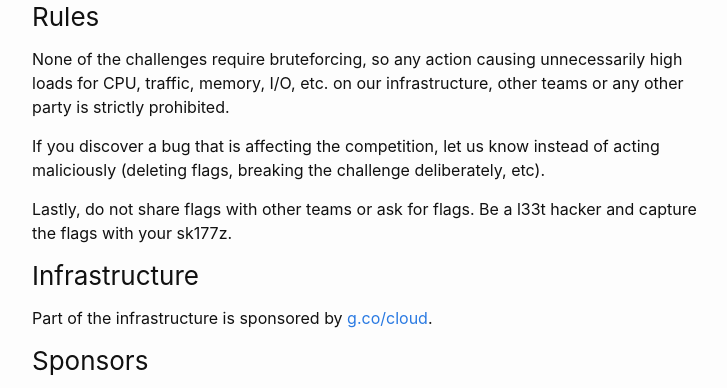
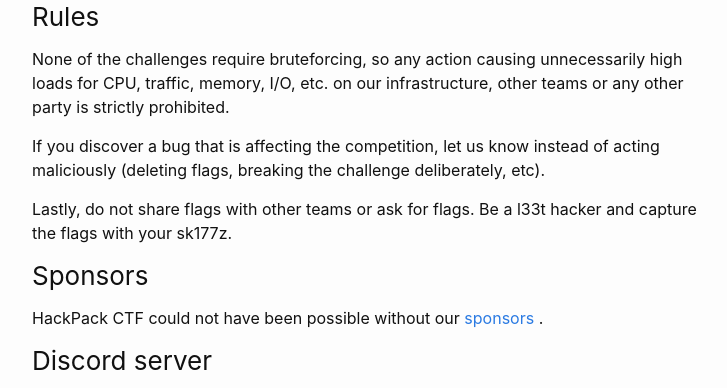
Before and after one commit to kapravel/hackpack-web, a Jekyll site: the page built from ctf2021.md, in a window 1280 px wide and 900 px high, scrolled down 1055 px, cut to the strip 0-388 px from the top of the window. Shown: the whole strip, without its empty margins (268-995 px from the left). Built offline with Jekyll 4.4.1, drawn with Linux system fonts in a browser that asks for light colours.

Commit message:
Update ctf2021.md

```diff
--- a/ctf2021.md
+++ b/ctf2021.md
@@ -41,10 +41,6 @@ If you discover a bug that is affecting the competition, let us know instead of
 
 Lastly, do not share flags with other teams or ask for flags. Be a l33t hacker and capture the flags with your sk177z.
 
-### Infrastructure
-
-Part of the infrastructure is sponsored by [g.co/cloud](https://g.co/cloud).
-
 ### Sponsors
 
 HackPack CTF could not have been possible without our [sponsors]({% link sponsors.md %}) .
```
